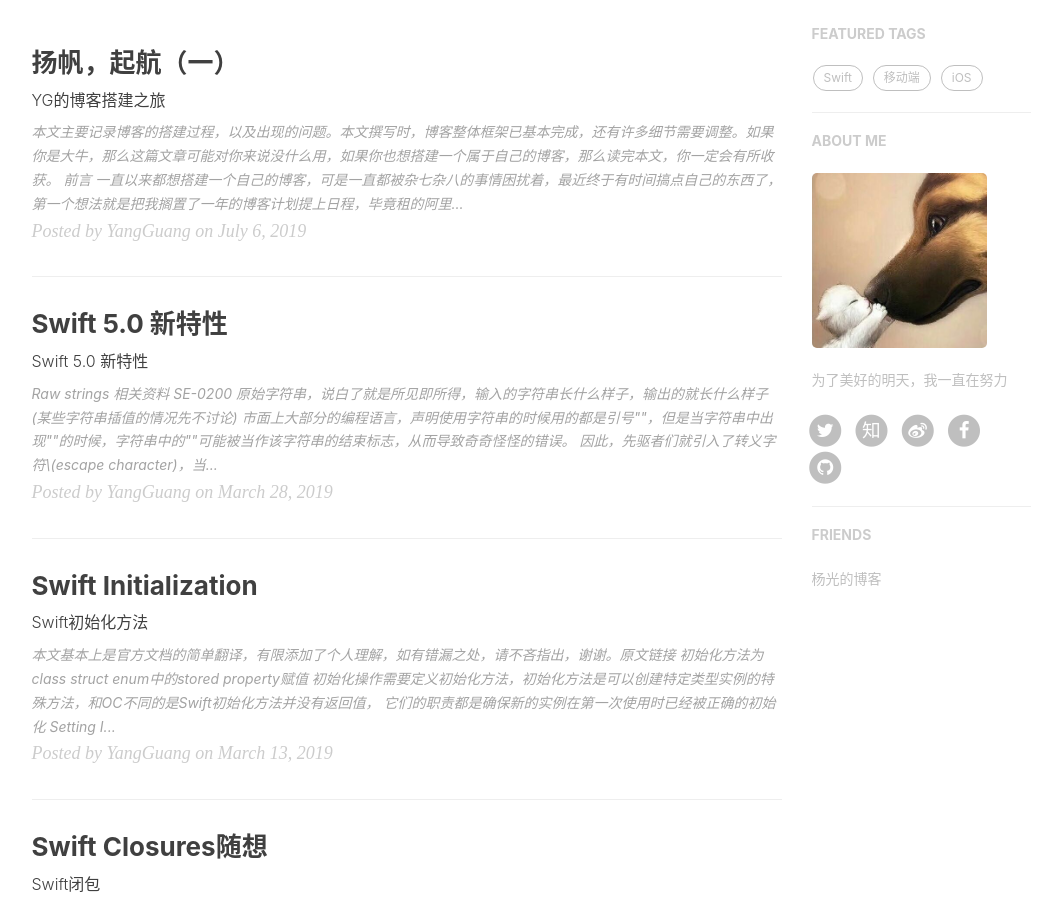
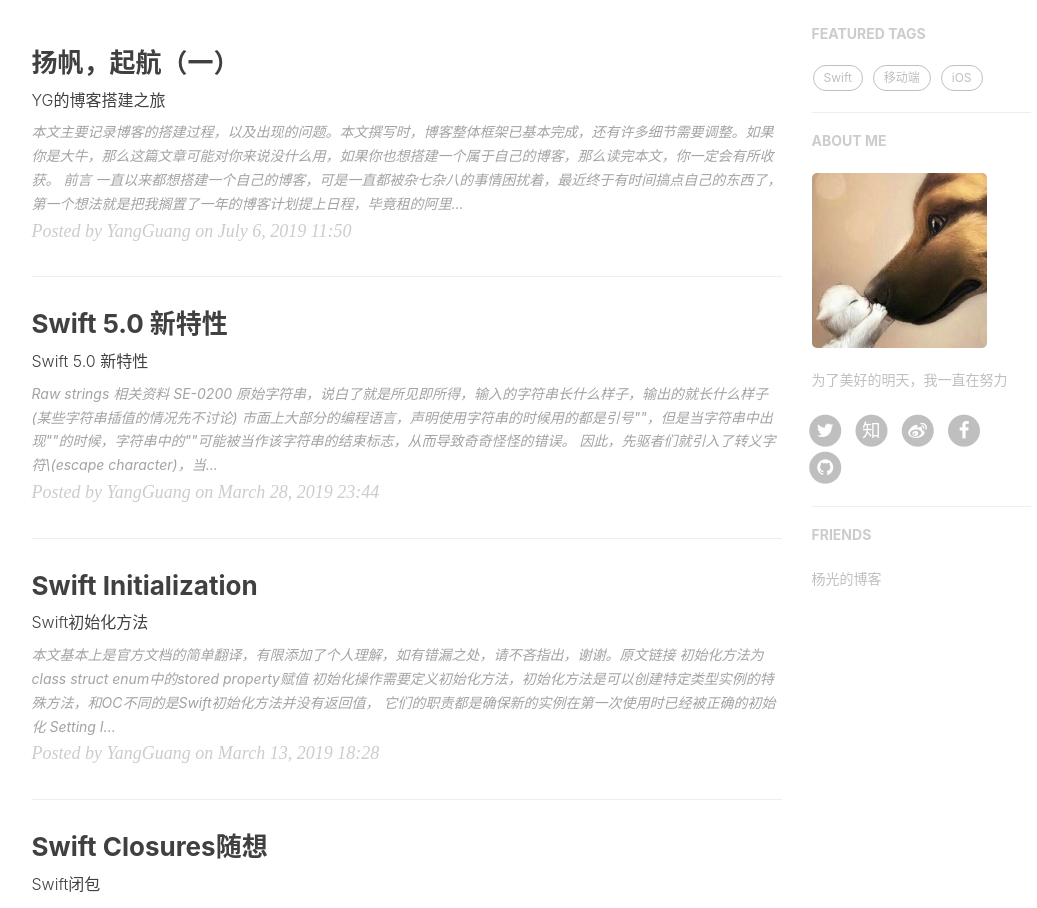
Before and after one commit to Winterdirge/MyBlog, a Jekyll site: the page built from index.html, in a window 1280 px wide, cut to the strip 422-1330 px from the top of the page. Shown: the whole strip, without its empty margins (136-1173 px from the left). Built offline with Jekyll 4.4.1, drawn with Linux system fonts in a browser that asks for light colours; nearby versions of some CDN libraries; the list of posts is cut into pages by our own code; comment, search, counter and statistics services are not loaded; some of the changed text lies outside the part shown.

Commit message:
add more detailed date info。

```diff
--- a/_includes/intro-header.html
+++ b/_includes/intro-header.html
@@ -43,7 +43,7 @@
                     <h1>{{ page.title }}</h1>
                     {% comment %} always create a h2 for keeping the margin {% endcomment %}
                     <h2 class="subheading">{{ page.subtitle }}</h2>
-                    <span class="meta">Posted by {% if page.author %}{{ page.author }}{% else %}{{ site.title }}{% endif %} on {{ page.date | date: "%B %-d, %Y" }}</span>
+                    <span class="meta">Posted by {% if page.author %}{{ page.author }}{% else %}{{ site.title }}{% endif %} on {{ page.date | date: "%B %-d, %Y %H:%M" }}</span>
                 </div>
             </div>
         </div>
--- a/_posts/2019-03-13-Swift-Initialization.markdown
+++ b/_posts/2019-03-13-Swift-Initialization.markdown
@@ -2,7 +2,7 @@
 layout:     post
 title:      "Swift Initialization"
 subtitle:   "Swift初始化方法"
-date:       2019-03-13
+date:       2019-03-13 18:28:21 GMT+8
 author:     "YangGuang"
 header-style: text
 catalog: true
--- a/_posts/2019-07-04-Swift-5.0-new-feature.markdown
+++ b/_posts/2019-07-04-Swift-5.0-new-feature.markdown
@@ -2,7 +2,7 @@
 layout:     post
 title:      "Swift 5.0 新特性"
 subtitle:   "Swift 5.0 新特性"
-date:       2019-03-28
+date:       2019-03-28 23:44:24 GMT+8
 author:     "YangGuang"
 header-style: text
 tags:
--- a/_posts/2019-07-05-Swift-Closures-Thinking.markdown
+++ b/_posts/2019-07-05-Swift-Closures-Thinking.markdown
@@ -2,7 +2,7 @@
 layout:     post
 title:      "Swift Closures随想"
 subtitle:   "Swift闭包"
-date:       2019-03-08
+date:       2019-03-08 15:27:24 GMT+8
 author:     "YangGuang"
 header-style: text
 tags:
--- a/_posts/2019-07-06-first-step-to-success.markdown
+++ b/_posts/2019-07-06-first-step-to-success.markdown
@@ -2,7 +2,7 @@
 layout:     post
 title:      "扬帆，起航（一）"
 subtitle:   "YG的博客搭建之旅"
-date:       2019-07-06
+date:       2019-07-06 11:50:24 GMT+8
 author:     "YangGuang"
 header-style: text
 tags:
--- a/index.html
+++ b/index.html
@@ -23,7 +23,7 @@ description: 到不了的地方叫远方，回不去的地方叫故乡，有多
         </div>
     </a>
     <p class="post-meta">
-        Posted by {% if post.author %}{{ post.author }}{% else %}{{ site.title }}{% endif %} on {{ post.date | date: "%B %-d, %Y" }}
+        Posted by {% if post.author %}{{ post.author }}{% else %}{{ site.title }}{% endif %} on {{ post.date | date: "%B %-d, %Y %H:%M" }}
     </p>
 </div>
 <hr>
```
